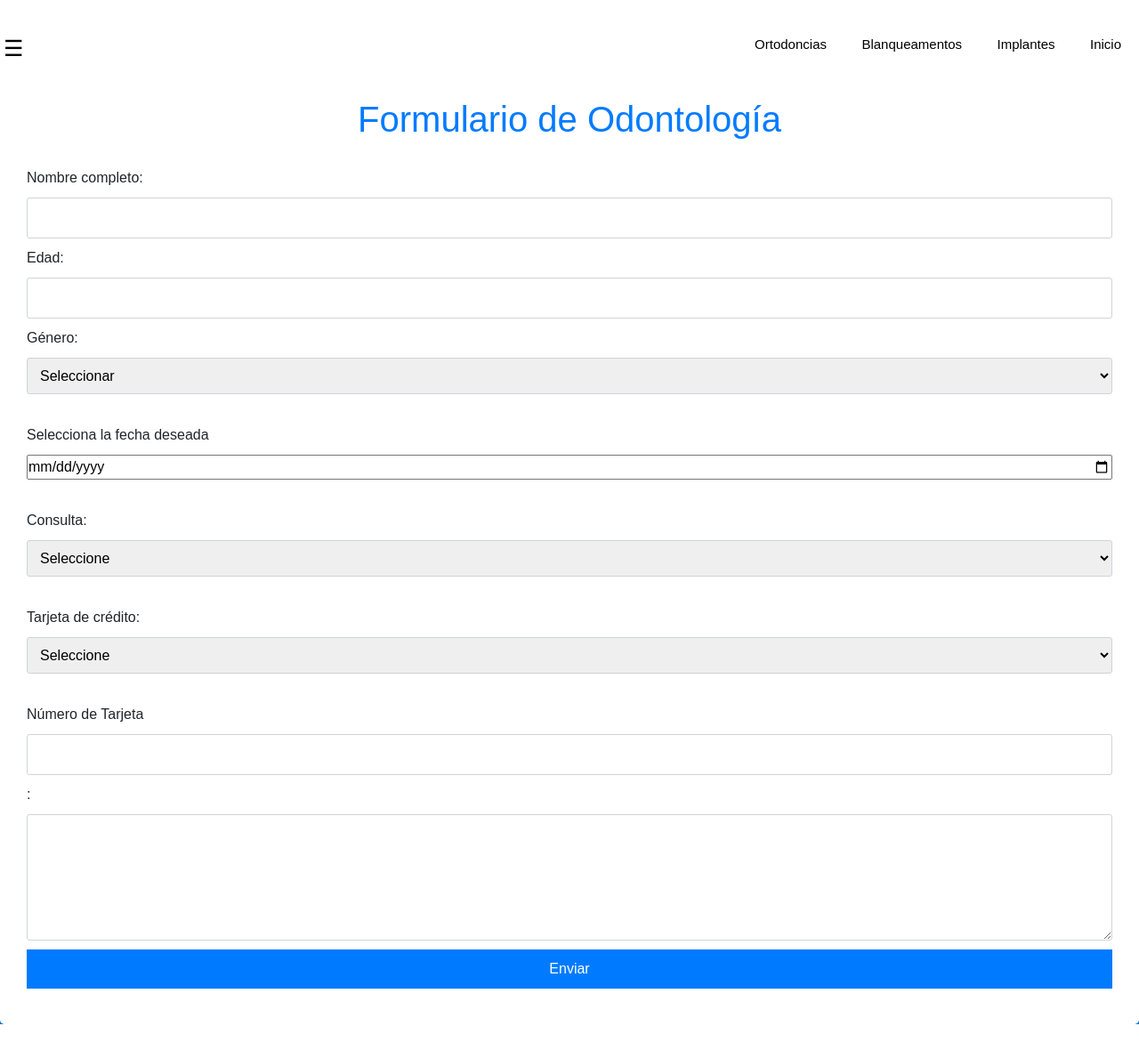
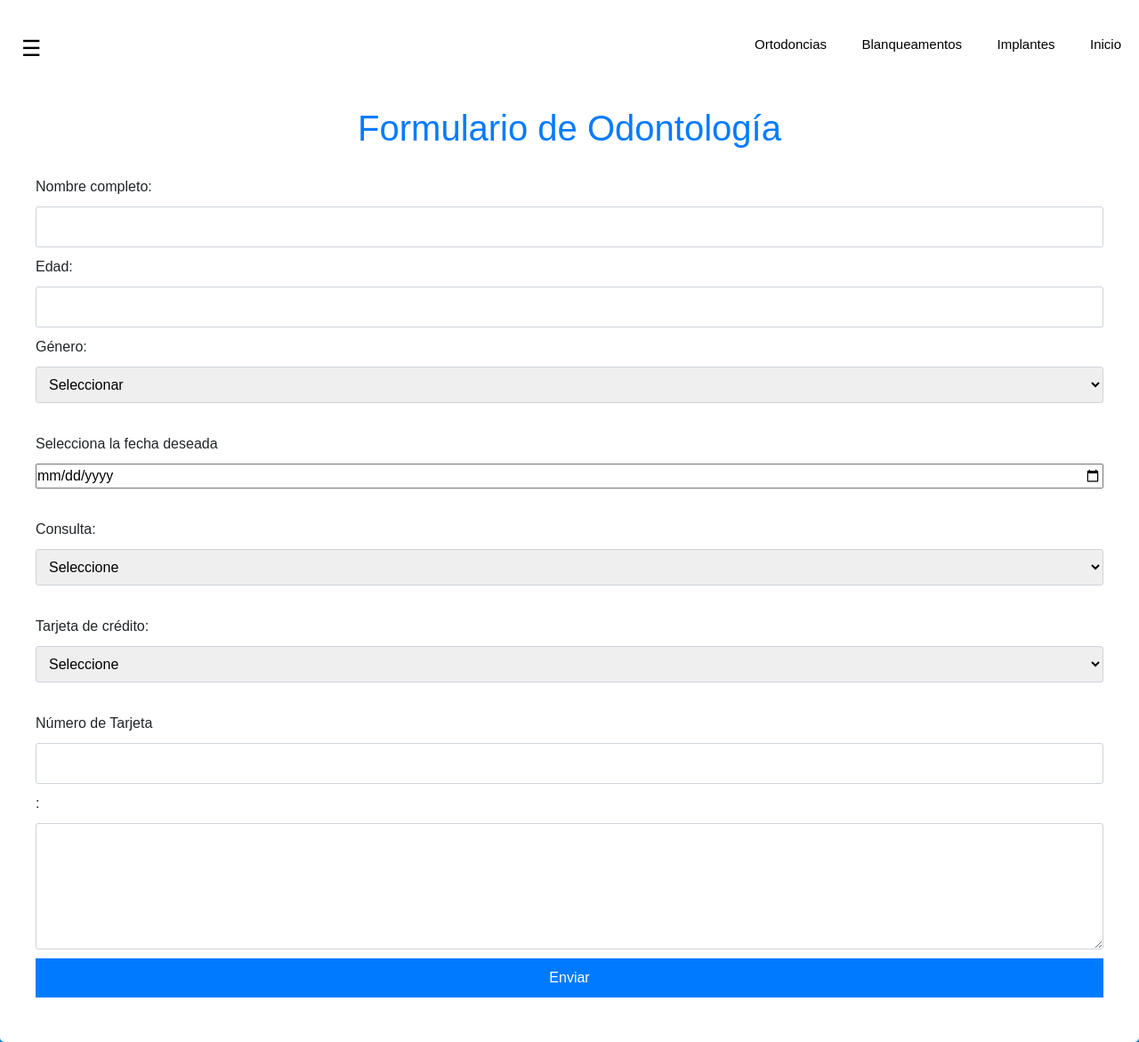
Before and after one commit to winsignares/AMHP, a Flask app: page /fronted/indexcita in a window 1280 px wide. Shown: the whole page at 89% size. Run offline with Flask 3, Linux system fonts and the light colour scheme; some libraries are stand-ins or nearby versions.

Commit message:
cada dia mas facha

```diff
--- a/src/config/static/css/citas.css
+++ b/src/config/static/css/citas.css
@@ -13,7 +13,7 @@ body {
     max-width: 100px; /* Ancho máximo del contenedor */
     margin: 80px auto 0; /* Margen superior ajustado */
     background-color: #fff;
-    padding: 30px;
+    padding: 40px;
     border-radius: 5px;
     box-shadow: 0px 0px 5px rgba(0, 0, 0, 0.1);
 }
--- a/src/config/static/css/style.css
+++ b/src/config/static/css/style.css
@@ -40,7 +40,7 @@
     top: 0;
     left: 0;
     background-color: white;
-    z-index: 2;
+    z-index: 3;
 }
 
 .container {
@@ -561,3 +561,7 @@
     top: -15%;
     margin: auto;
 }
+label[for="btn-menu"] {
+    float: right;
+    margin-right: -20px;
+  }
--- a/src/config/templates/main/blanqueamentos.html
+++ b/src/config/templates/main/blanqueamentos.html
@@ -56,7 +56,8 @@
             calidad de vida.</p>
 
         <div class="div2">
-            <img src="{{url_for('static', filename='assets/images/blanqueamentos2.jpg')}}" alt="Descripción de la imagen"
+            <img src="{{url_for('static', filename='assets/images/blanqueamentos2.jpg')}}"
+                alt="Descripción de la imagen"
                 style="position: absolute; top: 1020px; width: 100%; height:700px; z-index: 0;">
             <p class="p3">¿Qué son los implantes dentales?</p>
             <p class="p4">El implante dental es un dispositivo médico que se inserta en el hueso maxilar a modo de
--- a/src/config/templates/main/ortodoncias.html
+++ b/src/config/templates/main/ortodoncias.html
@@ -31,7 +31,7 @@
         <label for="btn-menu">✖️</label>
     </div>
 </div>
-<div class="container2">
+<div class="ortodoncia">
     <div class="div3">
         <p class="p7">ORTODONCIA</p>
         <p class="p8">¡VIVE UNA EXPERIENCIA DIFERENTE CON NOSOTROS!</p>
```
